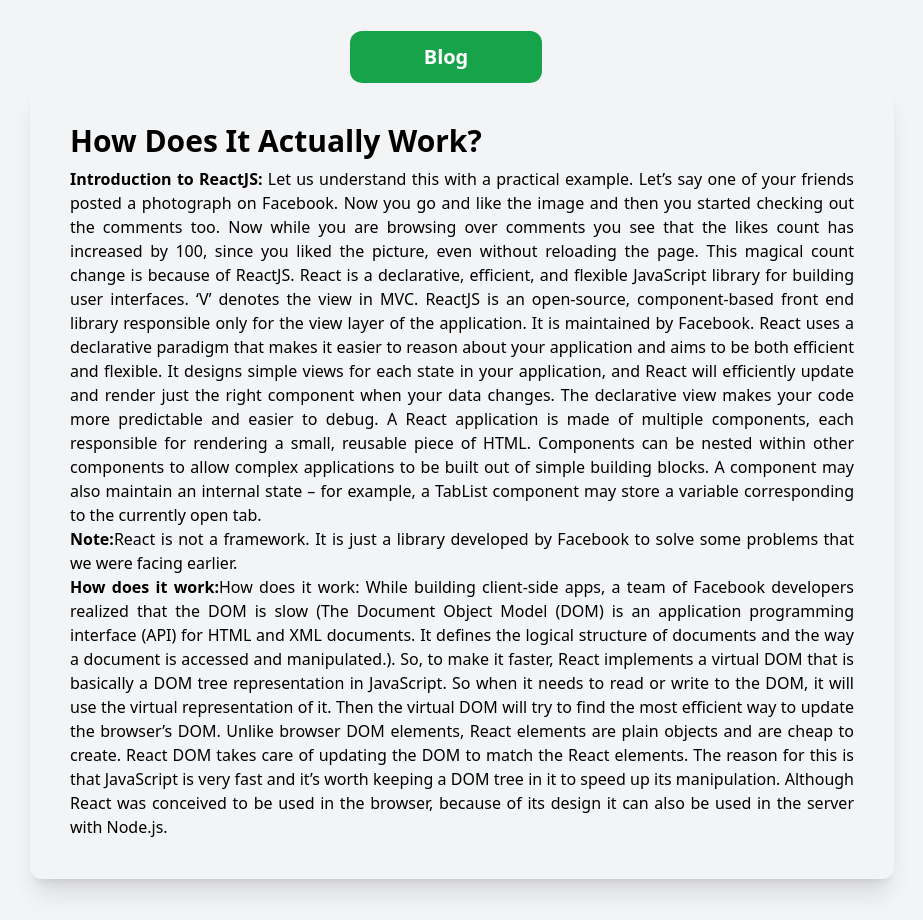
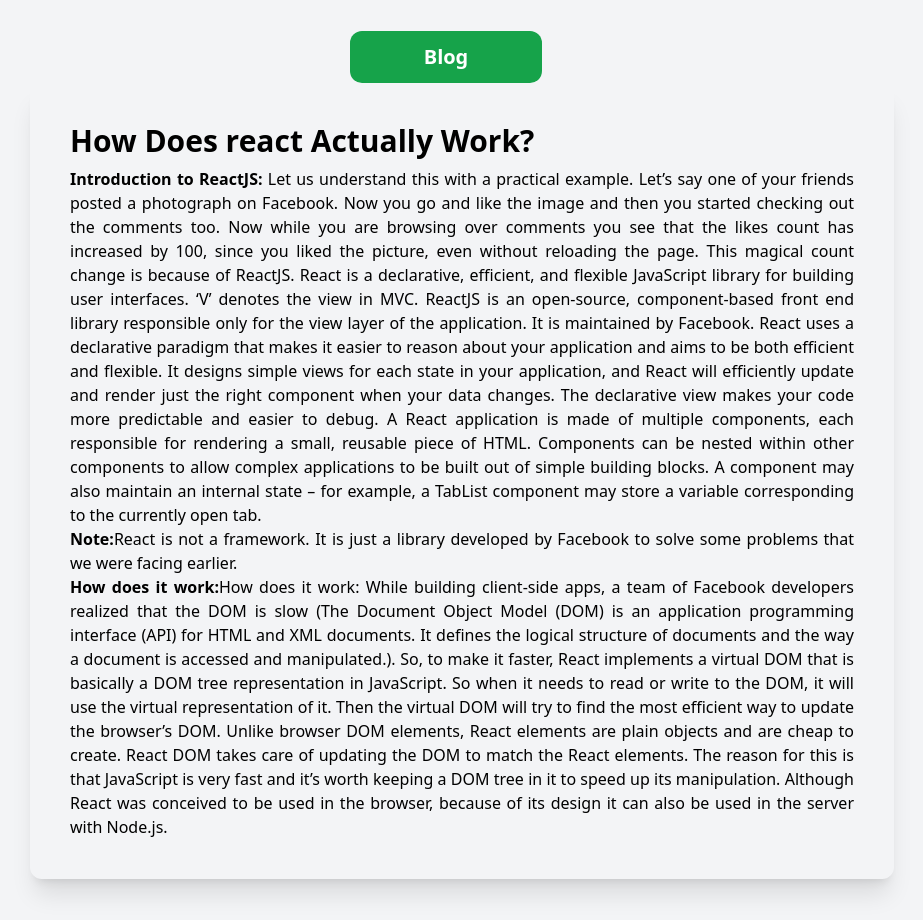
Before and after one commit to mmozammel99/Workout-Station, a React (Create React App) app: page / in a window 1280 px wide. Shown: the part 2460-3380 px from the top of the page, without its empty margins (34-957 px from the left). Built offline with nearby package versions, Linux system fonts and the light colour scheme.

Commit message:
erroe fix

```diff
--- a/src/Component/Blog/Blog.js
+++ b/src/Component/Blog/Blog.js
@@ -6,7 +6,7 @@
             <h2 className='text-center bg-green-600 text-white p-3 text-xl font-bold mx-20 lg:mx-96 rounded-xl mt-20'>Blog</h2>
             <div className="card w-[90%] bg-base-100 shadow-xl rounded-xl m-auto lg:ml-16 p-10 lg:mr-32 text-justify">
                 <div className="card-body">
-                    <h2 className="card-title text-3xl font-bold mb-2">How Does It Actually Work?</h2>
+                    <h2 className="card-title text-3xl font-bold mb-2">How Does react Actually Work?</h2>
                     <p><span className='font-semibold'>Introduction to ReactJS:</span> Let us understand this with a practical example.
 
                         Let’s say one of your friends posted a photograph on Facebook. Now you go and like the image and then you started checking out the comments too. Now while you are browsing over comments you see that the likes count has increased by 100, since you liked the picture, even without reloading the page. This magical count change is because of ReactJS.
```
